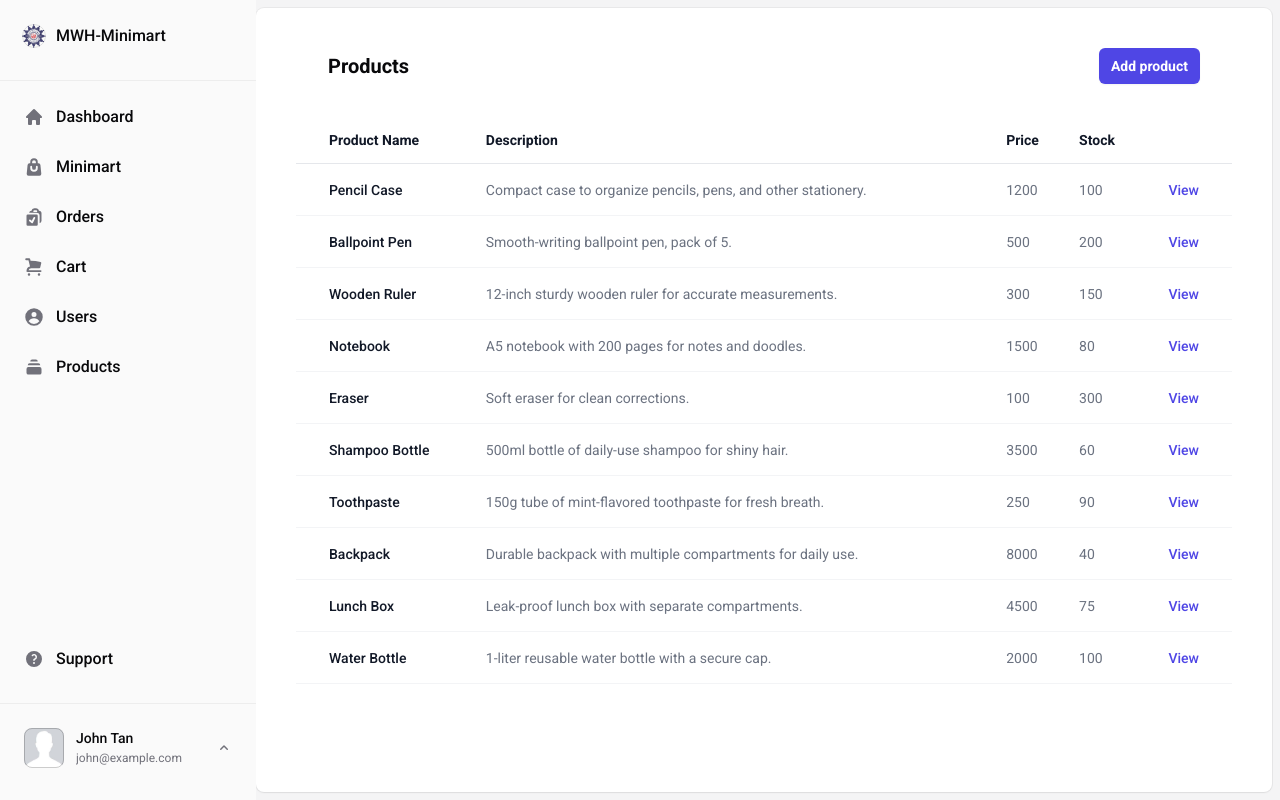
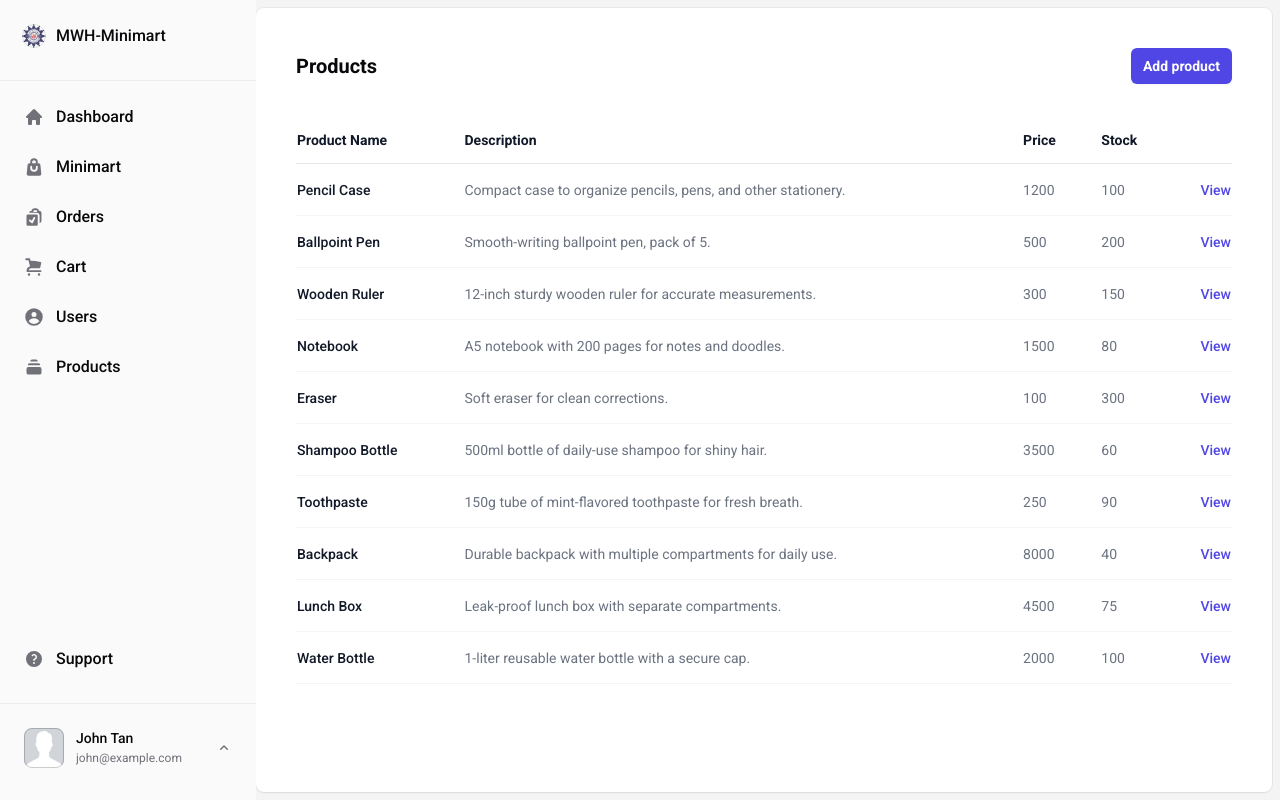
Before and after one commit to c0dn/h4g_front, a React (Vite) app: page /app/products in a window 1280 px wide. Built offline with nearby package versions, Linux system fonts and the light colour scheme; sample sign-in values are in the browser's storage.

Commit message:
Update Products Page

```diff
--- a/src/pages/Products.tsx
+++ b/src/pages/Products.tsx
@@ -67,7 +67,7 @@
 export default function Products() {
     return (
         <div>
-            <div className="mx-auto max-w-7xl px-4 sm:px-6 lg:px-8">
+            <div className="mx-auto max-w-7xl">
                 <div className="sm:flex sm:items-center">
                     <div className="sm:flex-auto">
                         <Heading>Products</Heading>
@@ -83,7 +83,7 @@
                 </div>
             </div>
             <div className="mt-8 flow-root overflow-hidden">
-                <div className="mx-auto max-w-7xl px-4 sm:px-6 lg:px-8">
+                <div className="mx-auto max-w-7xl">
                     <table className="w-full text-left">
                         <thead className="bg-white">
                             <tr>
--- a/tailwind.config.js
+++ b/tailwind.config.js
@@ -4,6 +4,7 @@
         "./index.html",
         "./src/**/*.{js,ts,jsx,tsx}",
     ],
+    darkMode: 'class', // Optional: Use 'class' to control dark mode manually.
     theme: {
         extend: {
             fontFamily: {
@@ -12,4 +13,4 @@
         },
     },
     plugins: [],
-}
+};
```
